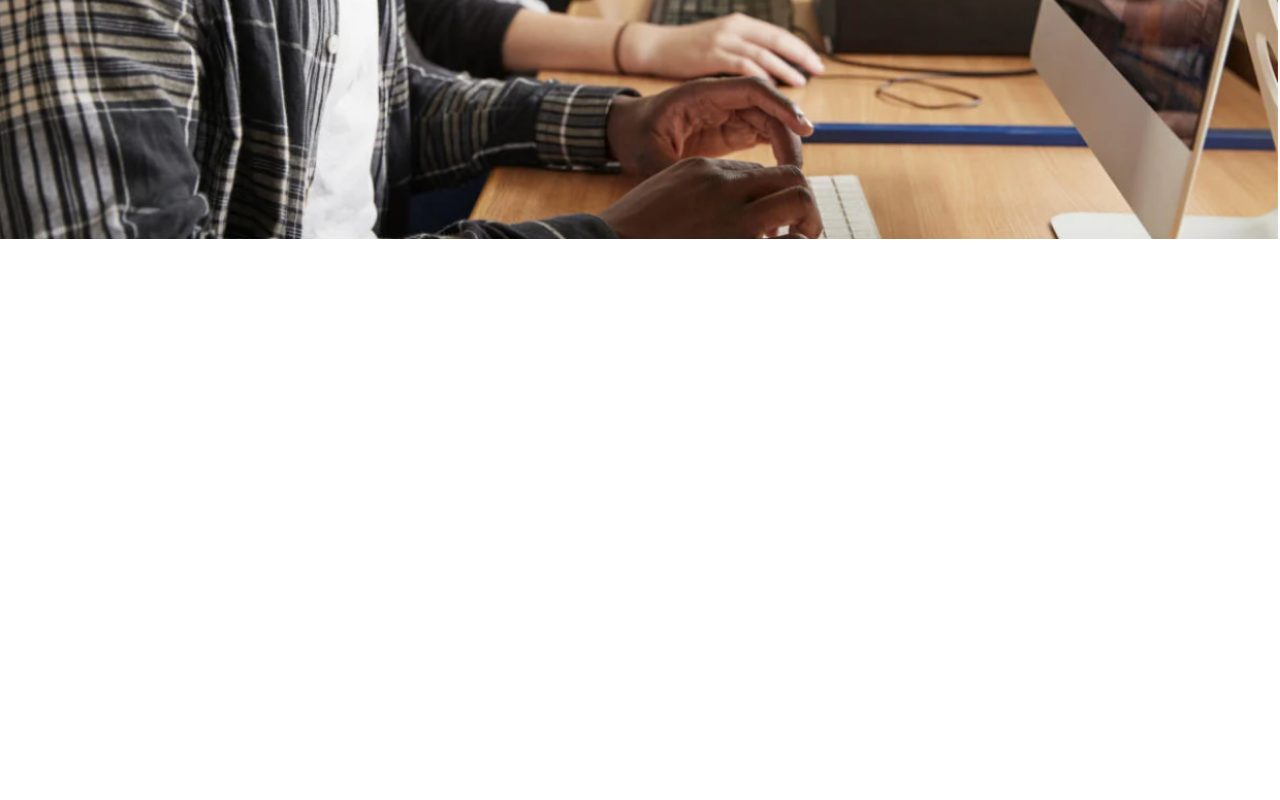
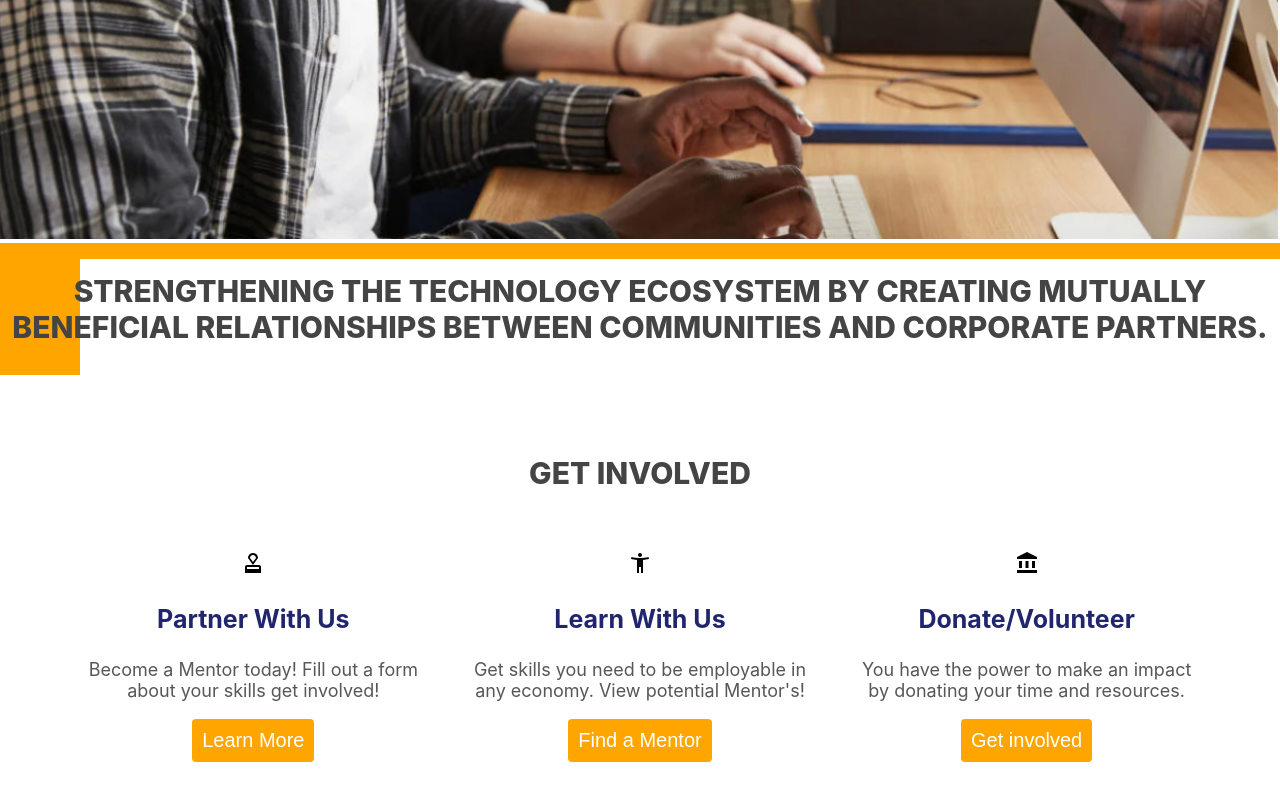
Before and after one commit to kevin-kruelle/mentor-app, a React (Create React App) app: page / in a window 1280 px wide. Shown: the part 716-1516 px from the top of the page. Before the commit the page ends 959 px from the top, so only its background shows below. Built offline with nearby package versions, Linux system fonts and the light colour scheme.

Commit message:
<FEATURE> about section finished besides routing buttons

```diff
--- a/package.json
+++ b/package.json
@@ -4,13 +4,14 @@
   "private": true,
   "dependencies": {
     "@emotion/styled": "^11.3.0",
+    "@mui/icons-material": "^5.0.0",
     "@mui/material": "^5.0.0",
     "@testing-library/jest-dom": "^5.14.1",
     "@testing-library/react": "^11.2.7",
     "@testing-library/user-event": "^12.8.3",
     "react": "^17.0.2",
     "react-dom": "^17.0.2",
-    "react-router-dom":"^5.3.0",
+    "react-router-dom": "^5.3.0",
     "react-scripts": "4.0.3",
     "web-vitals": "^1.1.2"
   },
--- a/src/Components/about.css
+++ b/src/Components/about.css
@@ -1,10 +1,54 @@
+.titleContainer {
+    display: flex;
+    flex-direction: column;
+    justify-content: center;
+}
+
 .titleBox {
-    max-width: 1200px;
+    box-shadow: inset 5em 1em orange;
+    display: flex;
+    justify-content: center;
 }
 
 .title {
-    font-size: 40px;
-    font-weight: 600;
+    font-size: 30px;
+    font-weight: 800;
     color: rgba(68, 68, 68, 1);
+    text-shadow:rgb(80, 80, 80);
     text-transform: uppercase;
 }
+
+.container {
+    display: flex;
+    justify-content: space-around;
+    margin: 60px;
+}
+
+.subContainer {
+    width: 30%;
+}
+
+.subContainer h3 {
+    font-size: 25px;
+    color:rgb(32, 37, 109);
+}
+
+.subContainer p {
+    font-size: 18px;
+    color: rgb(87, 87, 87);
+}
+
+.subContainer button {
+    border: orange;
+    border-radius: 4px;
+    font-size: 20px;
+    color: white;
+    background: orange;
+    padding: 10px;
+}
+
+.subContainer button:hover {
+    opacity: 80%;
+    transition: 300ms;
+    cursor: pointer;
+}
--- a/src/Components/about.js
+++ b/src/Components/about.js
@@ -1,14 +1,45 @@
 import * as React from 'react';
 import './about.css';
+import ApprovalIcon from '@mui/icons-material/Approval';
+import AccessibilityNewIcon from '@mui/icons-material/AccessibilityNew';
+import AccountBalanceIcon from '@mui/icons-material/AccountBalance';
+import { BrowserRouter as Router, Route } from "react-router-dom";
+// import Gallery from './Components/mentorGallery';
+
 
 function About(){
 
     return (
-        <div className="container">
-            <div className="titleBox">
-                <p className="title">Strengthening the technology ecosystem by creating mutually beneficial relationships between communities and corporate partners.</p>
+        <Router>
+            <div className="titleContainer">
+                <div className="titleBox">
+                    <p className="title">Strengthening the technology ecosystem by creating mutually beneficial relationships between communities and corporate partners.</p>
+                </div>
             </div>
-        </div>
+            <div>
+                <h2 style={{marginTop: 80}} className="title">Get Involved</h2>
+            </div>
+            <div className="container">
+                <div className="subContainer">
+                    <ApprovalIcon />
+                    <h3>Partner With Us</h3>
+                    <p>Become a Mentor today! Fill out a form about your skills get involved!</p>
+                    <button>Learn More</button>
+                </div>
+                <div className="subContainer">
+                    <AccessibilityNewIcon />
+                    <h3>Learn With Us</h3>
+                    <p>Get skills you need to be employable in any economy. View potential Mentor's!</p>
+                    <button>Find a Mentor</button>
+                </div>
+                <div className="subContainer">
+                    <AccountBalanceIcon />
+                    <h3>Donate/Volunteer</h3>
+                    <p>You have the power to make an impact by donating your time and resources.</p>
+                    <button>Get involved</button>
+                </div>
+            </div>
+        </Router>
     );
 }
 
--- a/src/Components/header.css
+++ b/src/Components/header.css
@@ -1,4 +1,4 @@
-.container {
+.headerContainer {
     height: 200;
     display: flex;
     flex-direction: row;
--- a/src/Components/header.js
+++ b/src/Components/header.js
@@ -13,7 +13,7 @@ function Header(){
     };
 
     return (
-        <div className="container">
+        <div className="headerContainer">
             <h1>Menty</h1>
             <div>
             <Box sx={{ width: '100%' }}>
--- a/src/Components/home.js
+++ b/src/Components/home.js
@@ -1,10 +1,12 @@
 import React from 'react'
 import MainImage from "../images/kid_at_computer.jpg";
+import About from "./about";
 
 function home() {
     return (
         <div className="mainImage">
           <img style={{width: "100%"}}src={MainImage} alt="Kid at Computer Coding"/>
+          <About />
         </div>
     )
 }
```
Also changed, not shown: 1 other file (tests, documents, lock files or other folders).
